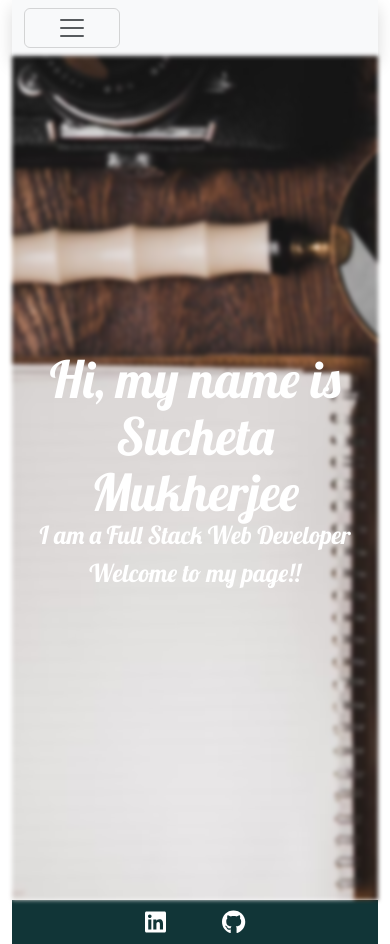
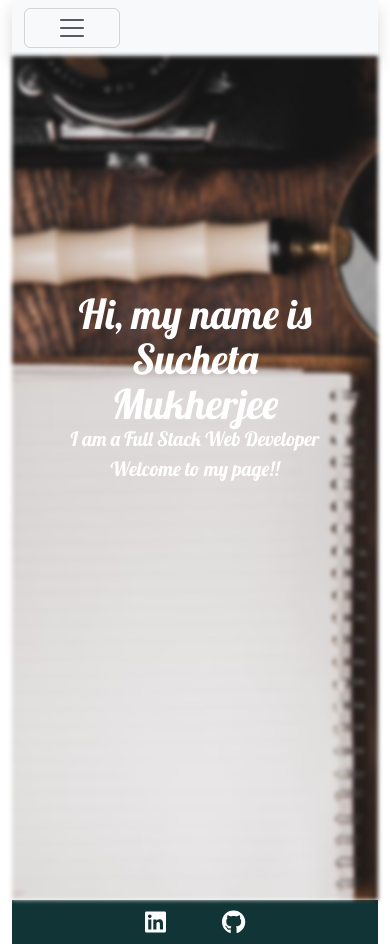
Before and after one commit to sucheta90/myPortfolio_inReact, a React (Vite) app: page / in a window 390 px wide. Built offline with nearby package versions, Linux system fonts and the light colour scheme.

Commit message:
fixed animation of the welcome text

```diff
--- a/src/pages/HomePage.css
+++ b/src/pages/HomePage.css
@@ -9,7 +9,7 @@
 }
 #welcome {
   color: white;
-  animation: moveIn 3s;
+  animation: moveIn 4s;
   position: absolute;
   margin-left: auto;
   margin-right: auto;
@@ -25,29 +25,18 @@
 
 @keyframes moveIn {
   from {
-    opacity: 0%;
+    left: -100%;
   }
   to {
-    opacity: 100%;
+    left: 0%;
   }
 }
 
-/* @media screen and (max-width: 1000px) {
+@media screen and (max-width: 600px) {
   #welcome {
-    left: 15%;
-  }
-  @keyframes moveIn {
-    from {
-      left: 0%;
-    }
-    to {
-      left: 15%;
-    }
-  }
-} */
-/* @media screen and (max-width: 600px) {
-  #welcome {
-    left: 2%;
+    left: 0%;
+    transform: scale(0.8);
+    top: 25%;
   }
   @keyframes moveIn {
     from {
@@ -61,17 +50,4 @@
     font-size: 0.6em;
     line-height: 1;
   }
-} */
-/* @media screen and (min-width: 1700px) {
-  #welcome {
-    right: auto;
-  }
-  @keyframes moveIn {
-    from {
-      left: 0%;
-    }
-    to {
-      left: 25%;
-    }
-  }
-} */
+}
```
